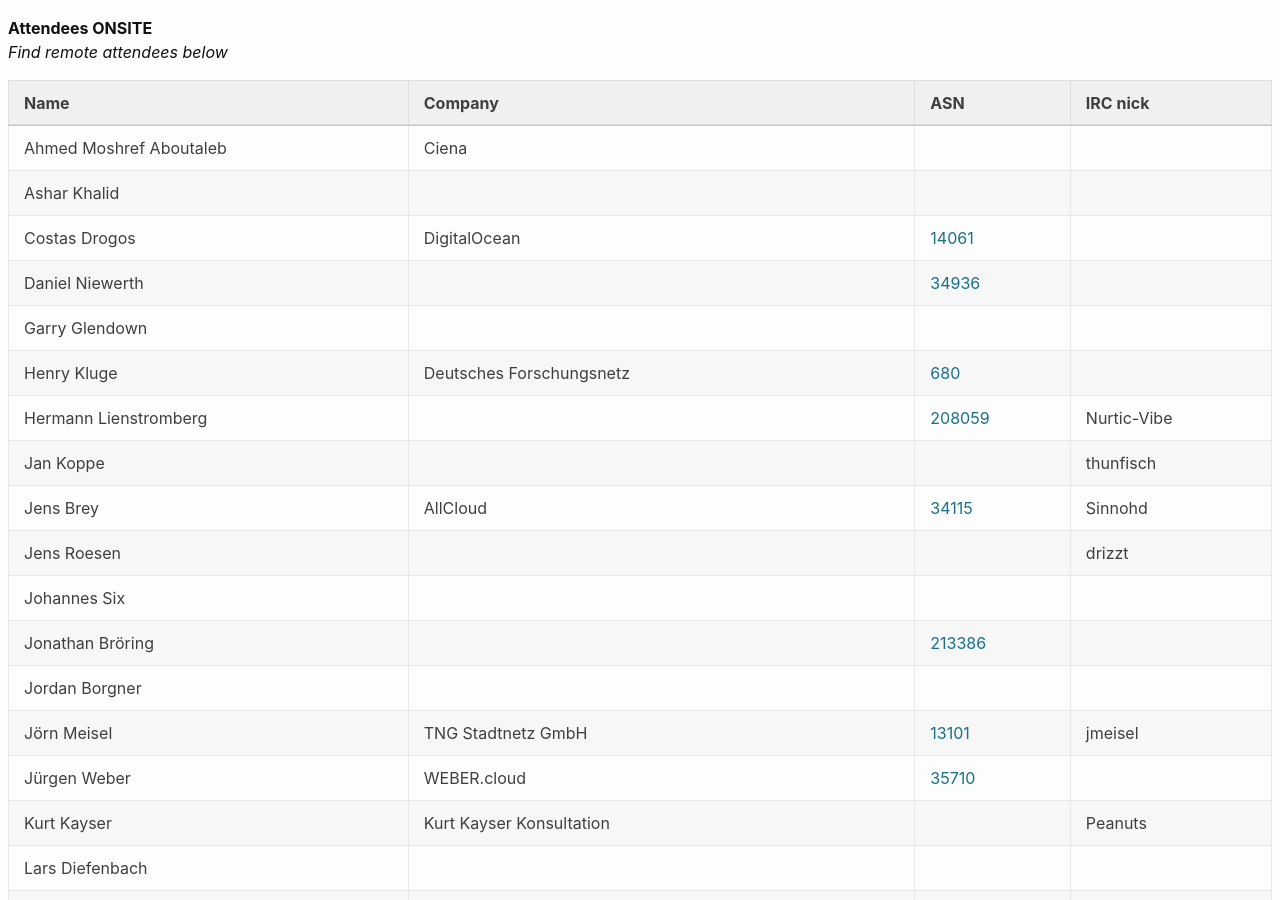
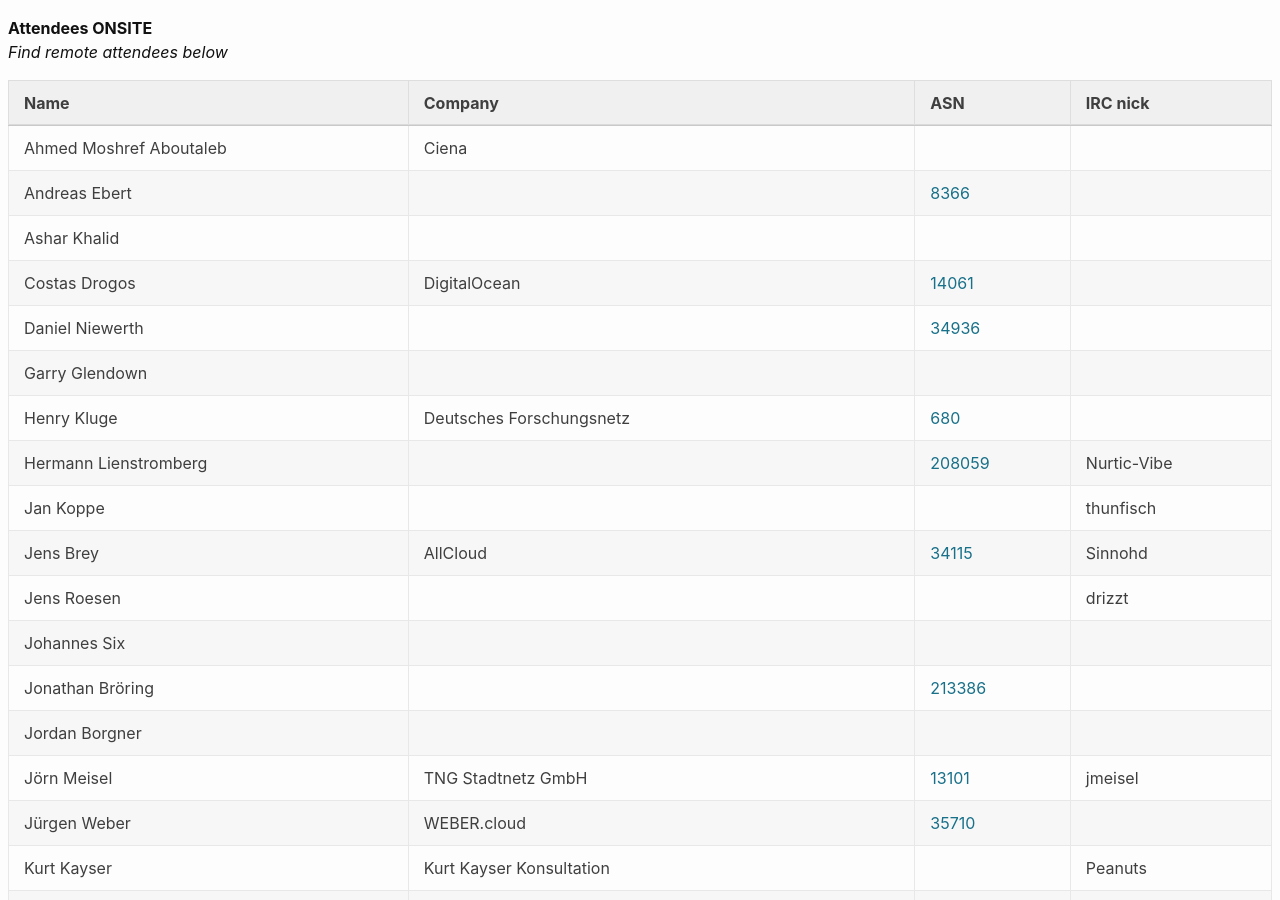
Before and after one commit to denog/pretix-attendeelist, a Jekyll site: the page built from denog14/index.md, in a window 1280 px wide and 900 px high. Built offline with Jekyll 4.4.1, drawn with Linux system fonts in a browser that asks for light colours.

Commit message:
Latest data: Mon Aug 29 11:51:19 UTC 2022

```diff
--- a/_data/attendees_denog14_onsite.json
+++ b/_data/attendees_denog14_onsite.json
@@ -4,6 +4,12 @@
     "company": "Ciena",
     "irc": null,
     "asn": null
+  },
+  {
+    "name": "Andreas Ebert",
+    "company": null,
+    "irc": null,
+    "asn": "8366"
   },
   {
     "name": "Ashar Khalid",
```
